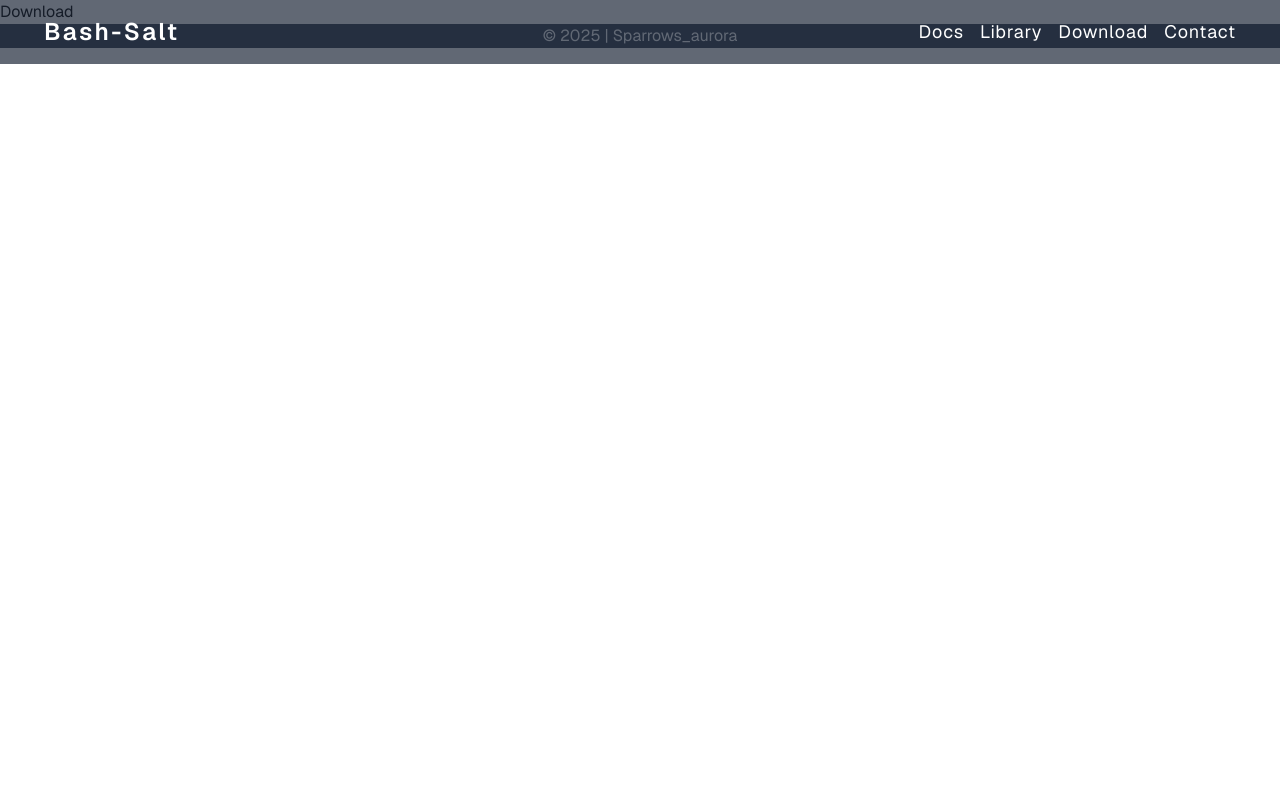
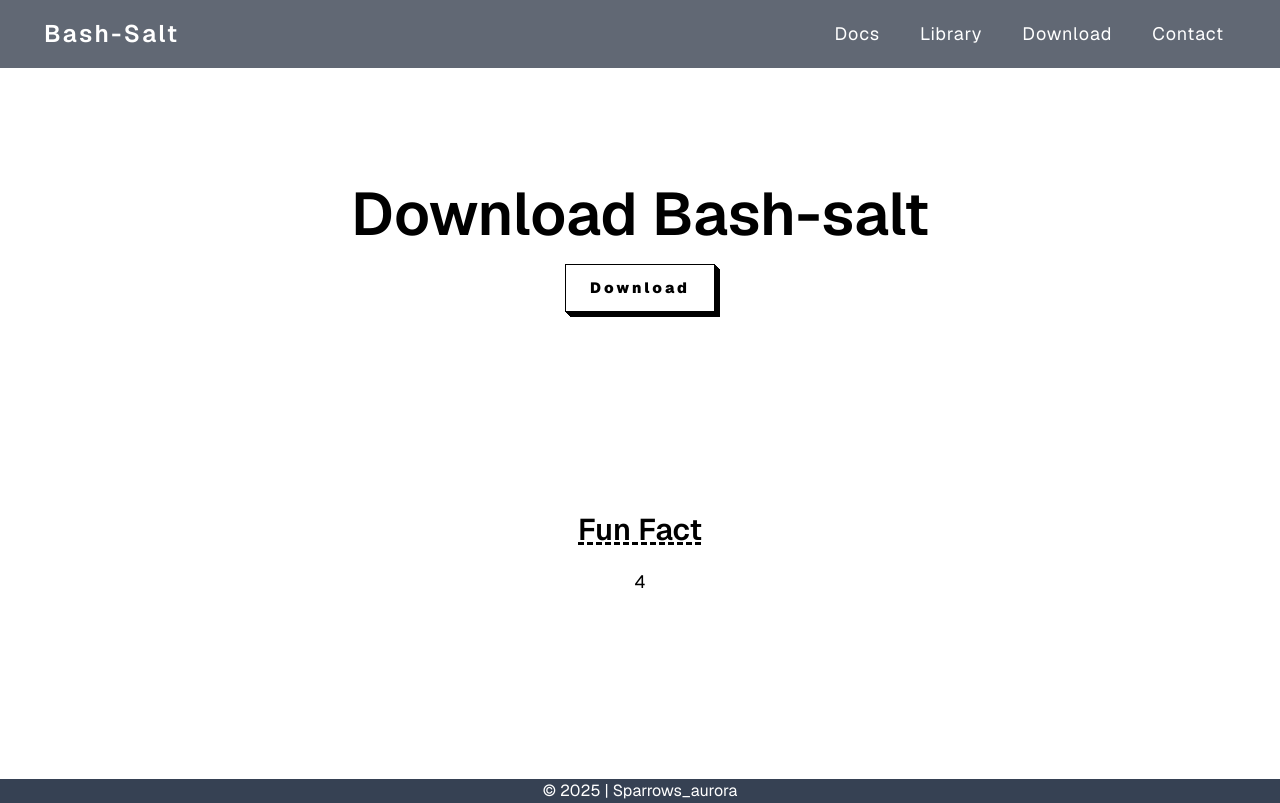
Before and after one commit to sparrowsaurora/Bash-salt, a PHP site: page /download/ in a window 1280 px wide. Before the commit the page ends 64 px from the top, so only its background shows below. Run offline with PHP 8.4, Linux system fonts and the light colour scheme; some web fonts are replaced.

Commit message:
added styling to Download page

```diff
--- a/web/include/footer.php
+++ b/web/include/footer.php
@@ -6,5 +6,6 @@
         </div> -->
         <p class="text-white text-center">&copy; <span id="year"></span> | Sparrows_aurora</p>
     </footer>
+</main>
 </body>
 </html>
--- a/web/include/nav.php
+++ b/web/include/nav.php
@@ -3,10 +3,10 @@
         <a href="/" class="text-2xl tracking-widest font-semibold">Bash-Salt</a>
     </div>
     <div class="flex space-x-4 mr-5">
-        <a href="/docs/" class="text-lg tracking-wider">Docs</a>
-        <a href="/library/" class="text-lg tracking-wider">Library</a>
-        <a href="/download/" class="text-lg tracking-wider">Download</a>
-        <a href="/contact/" class="text-lg tracking-wider">Contact</a>
+        <a href="/docs/" class="text-lg tracking-wider px-3 py-1 hover:bg-gray-400 rounded-lg">Docs</a>
+        <a href="/library/" class="text-lg tracking-wider px-3 py-1 hover:bg-gray-400 rounded-lg">Library</a>
+        <a href="/download/" class="text-lg tracking-wider px-3 py-1 hover:bg-gray-400 rounded-lg">Download</a>
+        <a href="/contact/" class="text-lg tracking-wider px-3 py-1 hover:bg-gray-400 rounded-lg">Contact</a>
     </div>
 </nav>
 
--- a/web/index.php
+++ b/web/index.php
@@ -68,5 +68,4 @@
             <h2 class="text-4xl font-semibold mr-5">Give me some feedback</h2>
             <a href="/contact/" class="p-5 rounded-lg bg-gray-700 ml-5">think of a funny remark</a>
         </div>
-    </main>
 <?php include"include/footer.php"; ?>
--- a/web/pages/contact/index.php
+++ b/web/pages/contact/index.php
@@ -9,5 +9,4 @@
             <form action="" method="POST"></form>
         </div>
         <a href="../../assets/Ryan_Kelley_Software_Engineer.pdf" class="my-resume">See my Resume</a>
-    </main>
 <?php include"../../include/footer.php"; ?>
--- a/web/pages/docs/index.php
+++ b/web/pages/docs/index.php
@@ -8,5 +8,4 @@
             echo "<h1>$title</h1><br>$content";
         }
         ?>
-    </main>
 <?php include"../../include/footer.php"; ?>
--- a/web/pages/download/index.php
+++ b/web/pages/download/index.php
@@ -1,9 +1,24 @@
 <!-- a dedicated download page -->
-<?php include"../../include/header.php"; ?>
+<?php
+$fun_facts = array(
+    "Bash-salt is a play on words of 'Bassalt'; what I originally wanted to call this project",
+    "2",
+    "3",
+    "4"
+);
+
+include"../../include/header.php";
+?>
     <?php include"../../include/nav.php"; ?>
-    <main>
-        <h2></h2>
-        <button>Download</button>
-        <p></p>
-    </main>
+    <main style="height: 97.4vh;"> <!-- EDIT TO BE 100% of DVH -->
+        <div class="flex items-center justify-center size-full">
+            <div class="text-center">
+                <h2 class="font-semibold text-6xl mb-5">Download Bash-salt</h2>
+                <button class="download m-auto border-1">Download</button>
+                <h3 class="mt-50 font-semibold text-3xl underline decoration-dashed">Fun Fact</h3>
+                <p class="mt-5 text-lg">
+                    <?= $fun_facts[array_rand($fun_facts)];?>
+                </p>
+            </div>
+        </div>
 <?php include"../../include/footer.php"; ?>
--- a/web/pages/library/index.php
+++ b/web/pages/library/index.php
@@ -21,5 +21,4 @@
             HTML;
         }
         ?>
-    </main>
 <?php include"../../include/footer.php"; ?>
--- a/web/pages/package/index.php
+++ b/web/pages/package/index.php
@@ -2,5 +2,4 @@
     <?php include"../../include/nav.php"; ?>
     <main>
 
-    </main>
 <?php include"../../include/footer.php"; ?>
```
